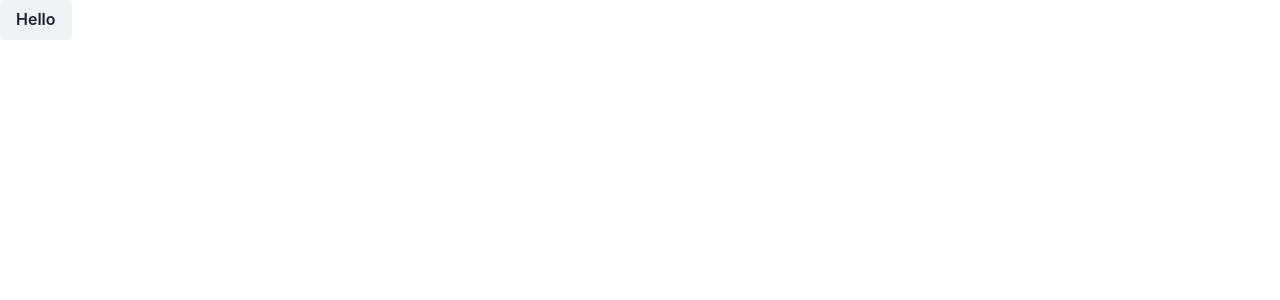
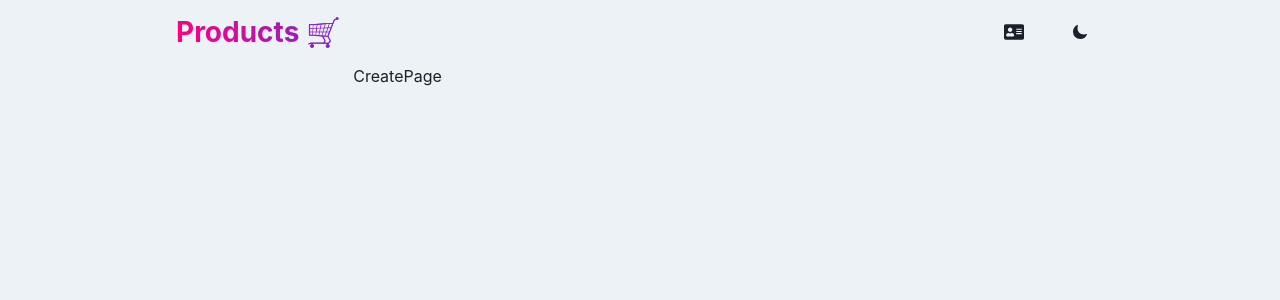
Before and after one commit to dhiraj1996/productCRUDinMERN, a React (Vite) app in the folder frontend/: page /create in a window 1280 px wide. Shown: the top 300 px of the page. Built offline with nearby package versions, Linux system fonts and the light colour scheme.

Commit message:
add navBar code

```diff
--- a/frontend/package.json
+++ b/frontend/package.json
@@ -11,7 +11,9 @@
   },
   "dependencies": {
     "react": "^18.3.1",
-    "react-dom": "^18.3.1"
+    "react-dom": "^18.3.1",
+    "react-icons": "^5.3.0",
+    "react-router-dom": "^6.26.1"
   },
   "devDependencies": {
     "@eslint/js": "^9.9.0",
--- a/frontend/src/App.jsx
+++ b/frontend/src/App.jsx
@@ -1,12 +1,20 @@
-import { Button } from "@chakra-ui/react"
+import { Routes, Route } from "react-router-dom"
+import Navbar from "./components/Navbar"
+import HomePage from "./pages/HomePage"
+import { Box, useColorModeValue } from "@chakra-ui/react"
+import CreatePage from "./pages/CreatePage"
 
 
 function App() {
 
   return (
-    <>
-      <Button>Hello</Button>
-    </>
+    <Box minHeight={"100vh"} bg={useColorModeValue("gray.100","gray.900")}>
+      <Navbar />
+        <Routes>
+          <Route path="/" element= {<HomePage />} />
+          <Route path="/create" element= {<CreatePage/>} />
+        </Routes>
+    </Box>
   )
 }
 
--- /dev/null
+++ b/frontend/src/components/Navbar.jsx
@@ -0,0 +1,43 @@
+import { Box, Button, Container, Flex, HStack, Text, useColorMode } from '@chakra-ui/react'
+import { Link } from 'react-router-dom'
+import { FaAddressCard } from "react-icons/fa";
+import { IoSunny } from "react-icons/io5";
+import { IoMoon } from "react-icons/io5";
+
+
+
+
+const Navbar = () => {
+  const {colorMode, toggleColorMode} = useColorMode()
+  return (
+    <Container maxWidth={"100vw"} px={44}>
+        <Flex
+          h={16}
+          alignItems={'center'}
+          justifyContent={'space-between'}
+        >
+            <Text
+              bgGradient='linear(to-l, #7928CA, #FF0080)'
+              bgClip='text'
+              fontSize={{base:'22', sm: '28'}}
+              fontWeight='bold'
+              textAlign={"center"}
+            >
+                <Link to="/">Products 🛒</Link>
+            </Text>
+            <HStack spacing='4' alignItems={'center'}>
+              <Link to={"/create"}>
+                <Button>
+                  <FaAddressCard fontSize={'20'} />
+                </Button>
+              </Link>
+              <Button onClick={toggleColorMode}>
+                  {colorMode === 'light'? <IoMoon /> : <IoSunny />}
+              </Button>
+            </HStack>
+        </Flex>
+    </Container>
+  )
+}
+
+export default Navbar
--- a/frontend/src/main.jsx
+++ b/frontend/src/main.jsx
@@ -2,11 +2,14 @@ import { StrictMode } from 'react'
 import { createRoot } from 'react-dom/client'
 import App from './App.jsx'
 import { ChakraProvider } from '@chakra-ui/react'
+import {BrowserRouter} from 'react-router-dom'
 
 createRoot(document.getElementById('root')).render(
   <StrictMode>
-    <ChakraProvider>
-      <App />
-    </ChakraProvider>
+    <BrowserRouter>
+      <ChakraProvider>
+        <App />
+      </ChakraProvider>
+    </BrowserRouter>
   </StrictMode>,
 )
--- /dev/null
+++ b/frontend/src/pages/CreatePage.jsx
@@ -0,0 +1,10 @@
+import { Container } from '@chakra-ui/react'
+import React from 'react'
+
+const CreatePage = () => {
+  return (
+    <Container>CreatePage</Container>
+  )
+}
+
+export default CreatePage
--- /dev/null
+++ b/frontend/src/pages/HomePage.jsx
@@ -0,0 +1,9 @@
+import React from 'react'
+
+const HomePage = () => {
+  return (
+    <div>HomePage</div>
+  )
+}
+
+export default HomePage
```
Also changed, not shown: frontend/src/components/Example.jsx (deleted, +0 -69 lines), 1 other file (tests, documents, lock files or other folders).
